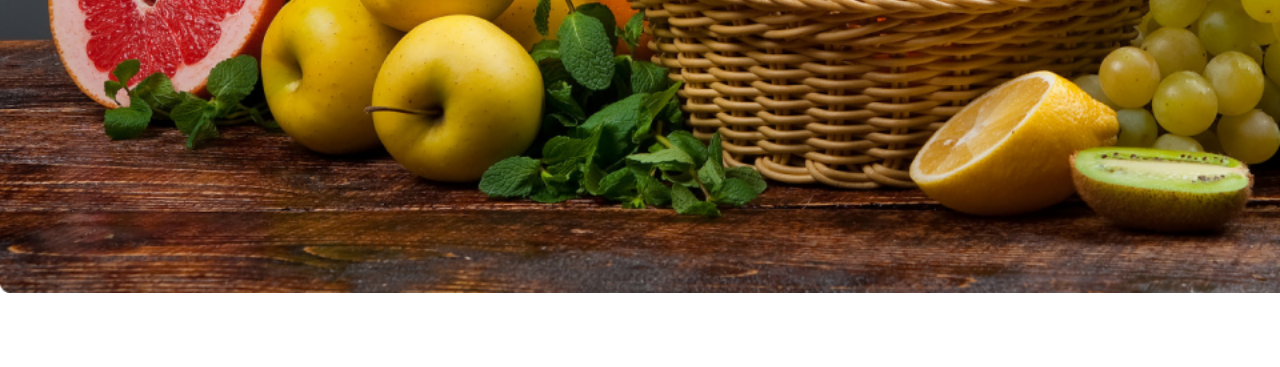
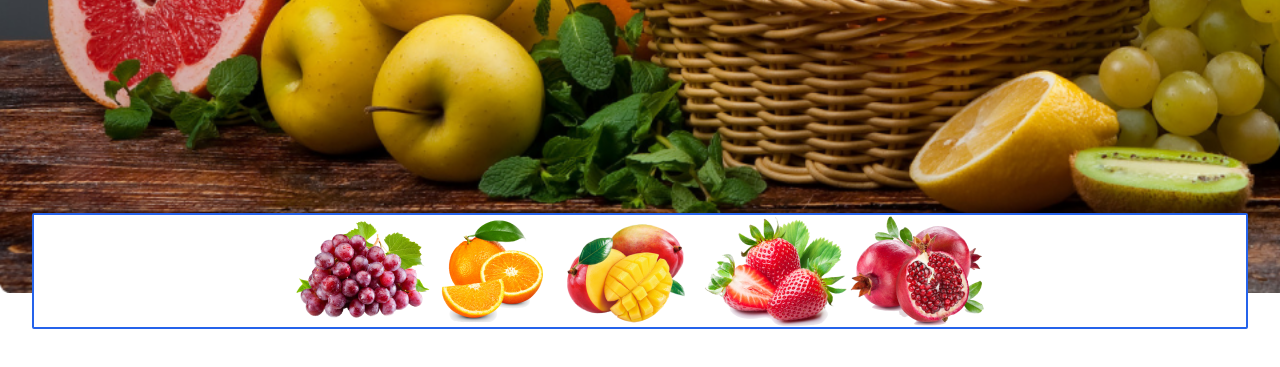
Before and after one commit to toriqulislamrupai/fruit-brust-assignment, a plain HTML site: page index.html in a window 1280 px wide. Shown: the part 639-1006 px from the top of the page. Drawn offline with nearby package versions, Linux system fonts and the light colour scheme; grey boxes are pictures that could not be loaded.

Commit message:
my update commit

```diff
--- a/index.html
+++ b/index.html
@@ -135,6 +135,23 @@
                     <a href="#slide3" class="btn btn-circle">❮</a>
                     <a href="#slide1" class="btn btn-circle">❯</a>
                 </div>
+            </div>
+        </div>
+        <div class="flex  justify-center mx-8 border-2  border-solid bg-white rounded-sm  border-blue-600 relative bottom-20   ">
+            <div >
+                <img src="images/fruit1.png" alt="">
+            </div>
+            <div>
+                <img src="images/fruit2.png" alt="">
+            </div>
+            <div>
+                <img src="images/fruit3.png" alt="">
+            </div>
+            <div>
+                <img src="images/fruit4.png" alt="">
+            </div>
+            <div>
+                <img src="images/fruit5.png" alt="">
             </div>
         </div>
 
```
